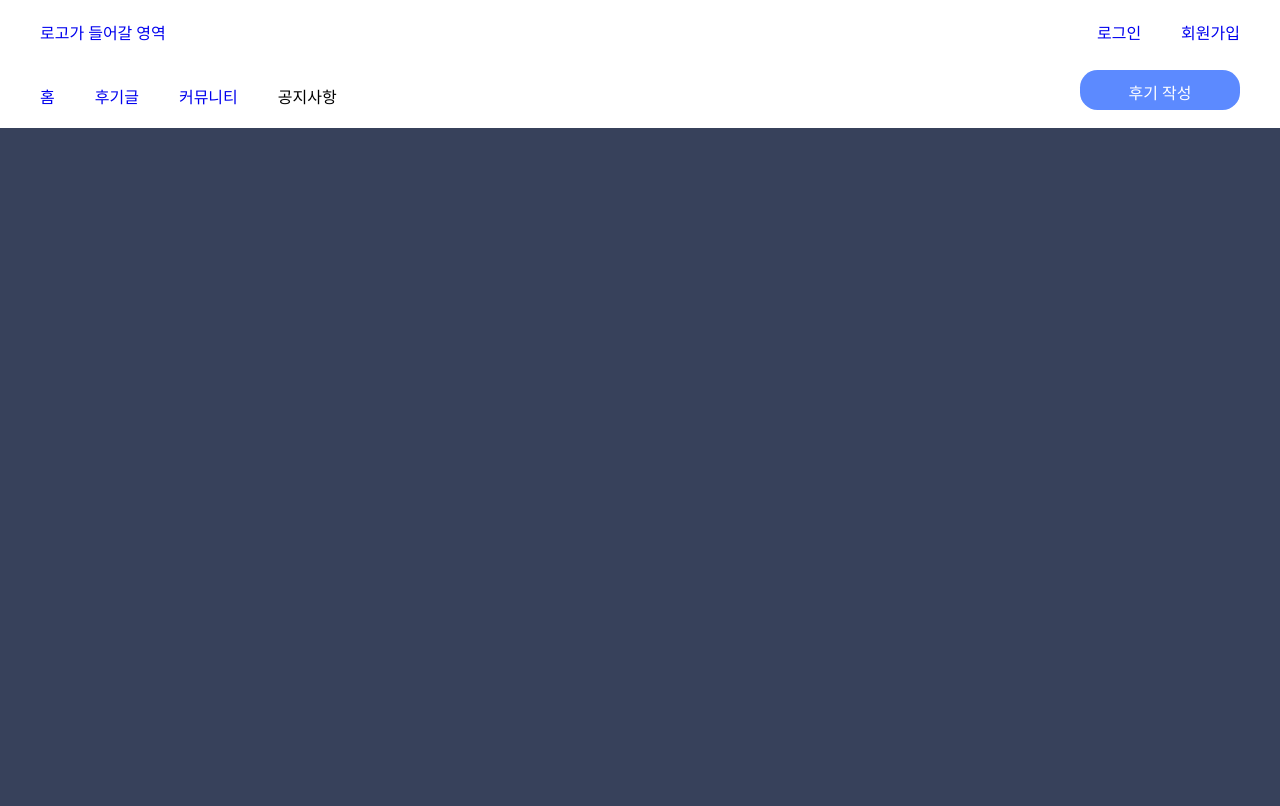
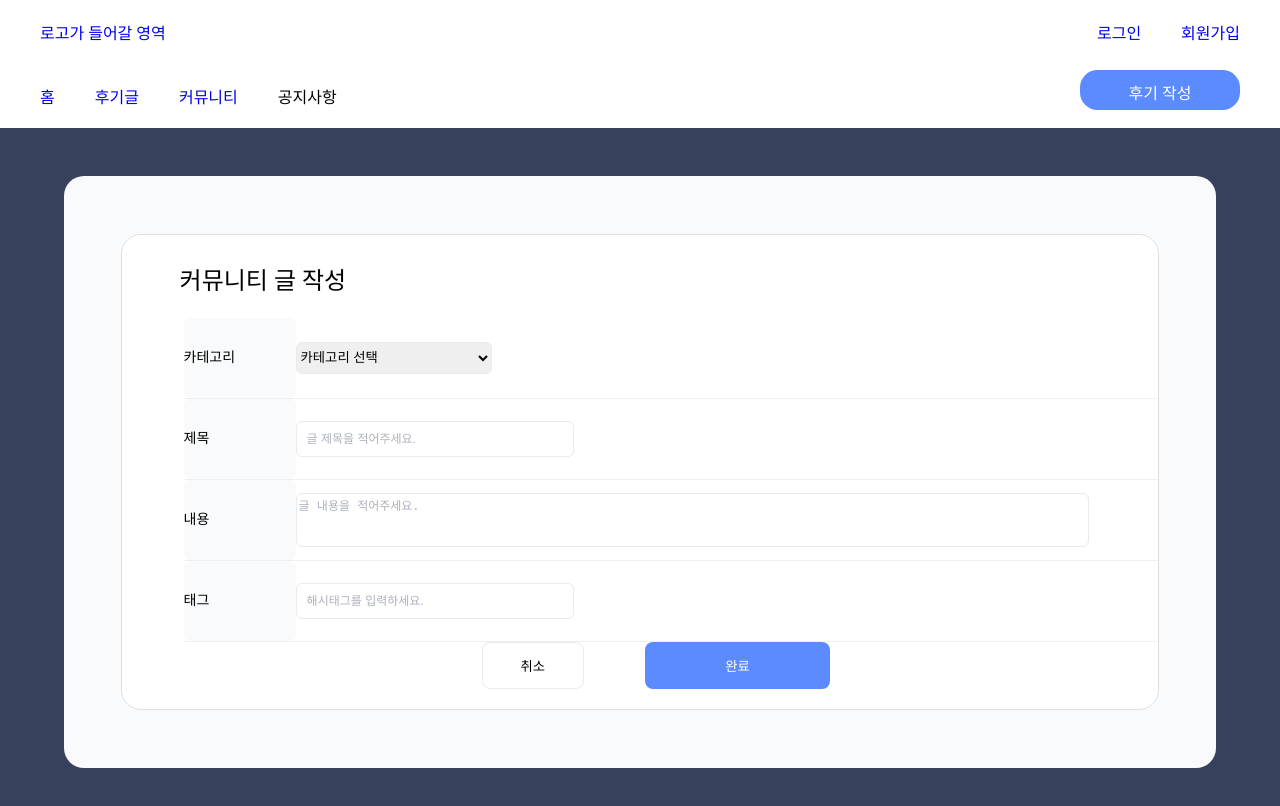
Before and after one commit to Interview-reviews/Interview-reviews-FE, a React (Create React App) app: page /Community/Write in a window 1280 px wide. Shown: the top 806 px of the page. Built offline with nearby package versions, Linux system fonts and the light colour scheme; the HTML template or start-up script is replaced by a standard one.

Commit message:
feat(FieldsetCommunity): 커뮤니티 글 작성 fieldset 컴포넌트 구현

```diff
--- a/src/App.jsx
+++ b/src/App.jsx
@@ -11,8 +11,8 @@ import NotFound from './pages/NotFound';
 import Review from './pages/review/Review';
 import WriteReview from './pages/review/WriteReview';
 import Welcome from './pages/Welcome';
-import Community from './pages/Community/Main';
-import Write from './pages/Community/Write';
+import Community from './pages/Community/CommunityMain';
+import Write from './pages/Community/CommunityWrite';
 
 export default function App() {
   return (
--- /dev/null
+++ b/src/components/Community/Button/Button.jsx
@@ -0,0 +1,42 @@
+/** @jsxImportSource @emotion/react */
+import { css } from '@emotion/react';
+
+const buttonContainer = css`
+  display: flex;
+  width: 40%;
+  height: content;
+  justify-content: space-around;
+
+  margin: 0 auto;
+`;
+
+const cancelButton = css`
+  width: 25%;
+  height: 47px;
+
+  background: #ffffff;
+  border: 1px solid #eaeaea;
+  border-radius: 8px;
+`;
+const confirmButton = ({ isFilled }) => css`
+  width: 45%;
+  height: 47px;
+
+  background: ${isFilled ? '#9a9a9a' : '#5C8AFF'};
+  border-radius: 8px;
+  border: none;
+  color: white;
+`;
+
+export default function Button() {
+  return (
+    <div css={buttonContainer}>
+      <button css={cancelButton} type="submit">
+        취소
+      </button>
+      <button css={confirmButton} type="reset">
+        완료
+      </button>
+    </div>
+  );
+}
--- /dev/null
+++ b/src/components/Community/FieldsetCommunity/FiledsetCommunity.jsx
@@ -0,0 +1,146 @@
+/** @jsxImportSource @emotion/react */
+import { css } from '@emotion/react';
+
+import { useRef } from 'react';
+import Button from '../Button/Button';
+
+const liStyle = css`
+  list-style: none;
+  display: flex;
+  align-items: center;
+`;
+
+const labelStyle = css`
+  display: block;
+  width: 7rem;
+  line-height: 5rem;
+
+  background: #f8fafb;
+  font-weight: 400;
+  font-size: 14px;
+  justify-content: center;
+
+  border-radius: 6px;
+`;
+
+const hrStyle = css`
+  background: #eef0f1;
+  height: 1px;
+  border: 0;
+`;
+
+const fieldsetStyle = css`
+  border: none;
+  width: 80vw;
+`;
+
+const inputStyle = css`
+  width: 20vw;
+  padding: 10px;
+
+  font-weight: 500;
+  font-size: 12px;
+
+  &::placeholder {
+    color: #adb1bd;
+  }
+
+  border: 1px solid #eaeaea;
+  border-radius: 6px;
+`;
+
+const formStyle = css`
+  padding: 10px;
+`;
+
+const textareaStyle = css`
+  width: 80%;
+  height: 3rem;
+
+  &::placeholder {
+    color: #adb1bd;
+  }
+
+  font-weight: 500;
+  font-size: 12px;
+
+  border: 1px solid #eaeaea;
+  border-radius: 6px;
+  resize: none;
+`;
+
+const selectStyle = css`
+  height: 2rem;
+  width: 20%;
+  border: 1px solid #eaeaea;
+  border-radius: 6px;
+
+  &::option[value=''][disabled] {
+    display: none;
+  }
+`;
+
+const title = css`
+  position: relative;
+  font-weight: 500;
+  font-size: 1.5rem;
+  margin-left: 2rem;
+
+  padding: 1rem;
+`;
+
+export default function FieldsetCommunity() {
+  const textareaRef = useRef();
+
+  const handleResizeHeight = () => {
+    textareaRef.current.style.height = '3rem';
+    textareaRef.current.style.height = `${textareaRef.current.scrollHeight / 16}rem`;
+  };
+
+  return (
+    <form css={formStyle} method="post">
+      <h1 css={title}>커뮤니티 글 작성</h1>
+      <fieldset css={fieldsetStyle}>
+        <ul>
+          <li css={liStyle}>
+            <label css={labelStyle}>카테고리</label>
+            <select name="category" css={selectStyle} required>
+              <option value="" disabled selected>
+                카테고리 선택
+              </option>
+              <option value="Q&amp;A">Q&amp;A</option>
+              <option value="Chat">잡담</option>
+              <option value="Recommend">인강 추천</option>
+            </select>
+          </li>
+          <hr css={hrStyle} />
+
+          <li css={liStyle}>
+            <label css={labelStyle}>제목</label>
+            <input css={inputStyle} placeholder="글 제목을 적어주세요."></input>
+          </li>
+          <hr css={hrStyle} />
+
+          <li css={liStyle}>
+            <label css={labelStyle}>내용</label>
+            <textarea
+              rows={1}
+              ref={textareaRef}
+              onChange={handleResizeHeight}
+              css={textareaStyle}
+              placeholder="글 내용을 적어주세요."></textarea>
+          </li>
+          <hr css={hrStyle} />
+
+          <li css={liStyle}>
+            <label css={labelStyle}>태그</label>
+            <input css={inputStyle} placeholder="해시태그를 입력하세요."></input>
+          </li>
+          <hr css={hrStyle} />
+        </ul>
+
+        <Button />
+      </fieldset>
+    </form>
+  );
+}
--- a/src/components/WriteBackground/WriteBackground.jsx
+++ b/src/components/Community/WriteBackground/WriteBackground.jsx
@@ -1,5 +1,6 @@
 /** @jsxImportSource @emotion/react */
 import { css } from '@emotion/react';
+import WriteContainer from '../WriteContainer/WriteContainer';
 
 const colors = {
   lightBlue: '#5C8AFF',
@@ -8,10 +9,16 @@ const colors = {
 
 const style = color => css`
   background-color: ${colors[color]};
-  width: 100%;
+  width: 100vw;
   height: 100vh;
+  display: flex;
+  justify-content: center;
 `;
 
 export default function WriteBackground({ color }) {
-  return <div css={style(color)}></div>;
+  return (
+    <div css={style(color)}>
+      <WriteContainer />
+    </div>
+  );
 }
--- /dev/null
+++ b/src/components/Community/WriteContainer/WriteContainer.jsx
@@ -0,0 +1,45 @@
+/** @jsxImportSource @emotion/react */
+import { css } from '@emotion/react';
+import FieldsetCommunity from '../FieldsetCommunity/FiledsetCommunity';
+
+// height는 content만큼 늘어나도록 설정
+const parentContainer = css`
+  width: 90vw;
+  overflow: hidden;
+  height: content;
+  background-color: #f8fafb;
+  border-radius: 20px;
+  margin-top: 3em;
+  margin-bottom: 10rem;
+
+  display: flex;
+  justify-content: space-around;
+  flex-direction: column;
+  align-items: center;
+`;
+
+const childContainer = css`
+  width: 90%;
+  height: content;
+  overflow: hidden;
+
+  background-color: #ffffff;
+  border-radius: 20px;
+  border: 1px solid #dfdfdf;
+
+  display: flex;
+  flex-driection: column;
+  align-items: center;
+`;
+
+export default function WriteContainer() {
+  return (
+    <>
+      <div css={parentContainer}>
+        <div css={childContainer}>
+          <FieldsetCommunity />
+        </div>
+      </div>
+    </>
+  );
+}
--- a/src/pages/Community/Write.jsx
+++ b/src/pages/Community/CommunityWrite.jsx
@@ -1,11 +1,11 @@
-import WriteBackground from '../../components/WriteBackground/WriteBackground';
+import WriteBackground from '../../components/Community/WriteBackground/WriteBackground';
 import Nav from '../../components/Nav';
 
 export default function Write() {
   return (
-    <div>
+    <>
       <Nav />
       <WriteBackground color={'darkBlue'} />
-    </div>
+    </>
   );
 }
```
Also changed, not shown: src/pages/Community/CommunityMain.jsx (renamed from src/pages/Community/Main.jsx).
